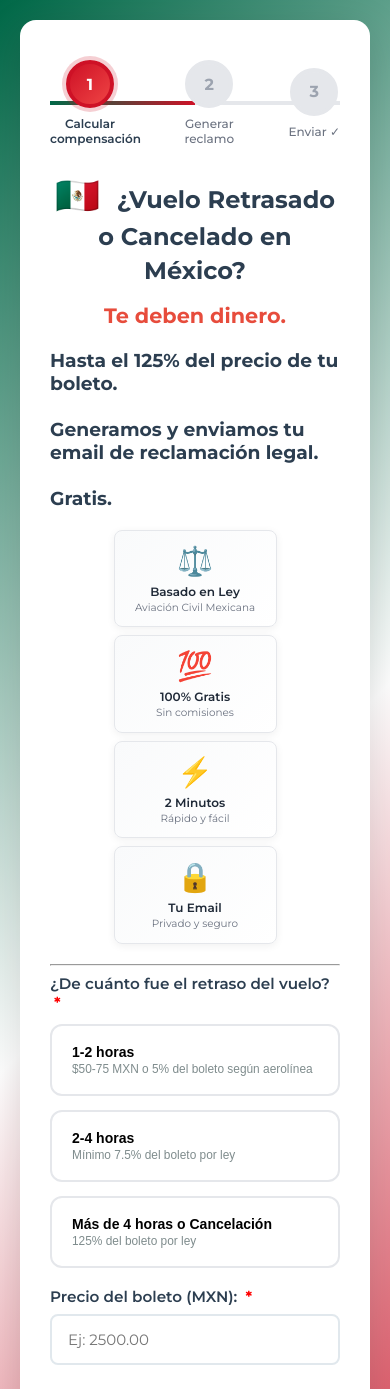
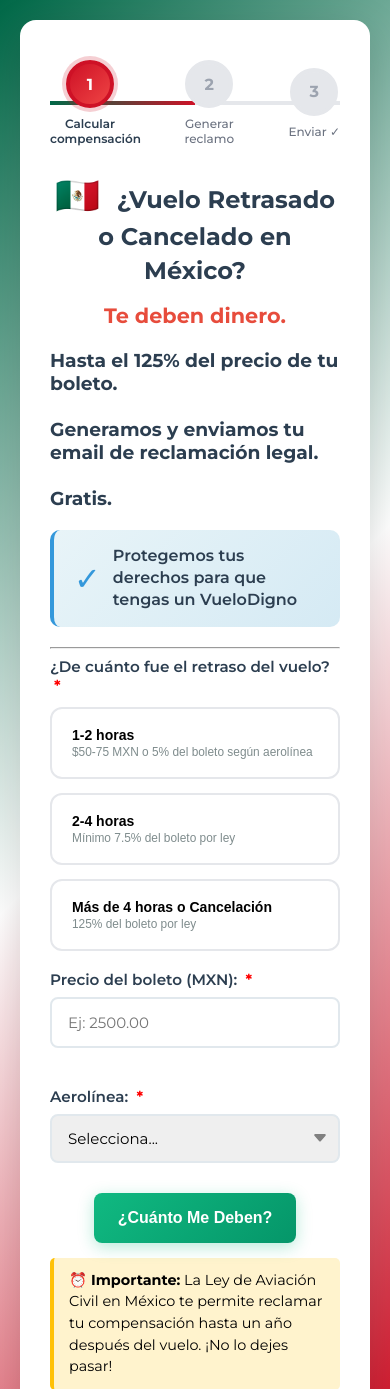
Before and after one commit to zelmag/rentas-claras, a Flask app: page / in a window 390 px wide. Shown: the top 1389 px of the page. Run offline with Flask 3, Linux system fonts and the light colour scheme.

Commit message:
Replace 4 trust badges with single compact banner - save mobile screen space

```diff
--- a/templates/index.html
+++ b/templates/index.html
@@ -308,85 +308,6 @@
             margin-top: 8px;
         }
 
-        .trust-badges {
-            display: flex;
-            gap: 8px;
-            justify-content: center;
-            flex-wrap: wrap;
-            margin: 20px 0;
-        }
-
-        .badge {
-            display: flex;
-            flex-direction: column;
-            align-items: center;
-            text-align: center;
-            padding: 12px 10px;
-            background: linear-gradient(135deg, #f9fafb 0%, #ffffff 100%);
-            border-radius: 8px;
-            box-shadow: 0 2px 8px rgba(0, 0, 0, 0.06);
-            border: 1px solid #e5e7eb;
-            flex: 1 1 calc(50% - 4px);
-            min-width: 0;
-            max-width: calc(50% - 4px);
-            transition: all 0.3s ease;
-        }
-
-        @media (min-width: 600px) {
-            .trust-badges {
-                gap: 12px;
-                margin: 30px 0;
-            }
-
-            .badge {
-                flex: 1 1 auto;
-                padding: 18px 20px;
-                min-width: 120px;
-                max-width: 200px;
-            }
-        }
-
-        .badge:hover {
-            transform: translateY(-4px);
-            box-shadow: 0 8px 20px rgba(0, 0, 0, 0.1);
-            border-color: #667eea;
-        }
-
-        .badge-icon {
-            font-size: 1.8em;
-            margin-bottom: 6px;
-        }
-
-        .badge-title {
-            font-weight: 600;
-            font-size: 0.75em;
-            color: #1f2937;
-            margin-bottom: 2px;
-        }
-
-        .badge-subtitle {
-            font-size: 0.65em;
-            color: #6b7280;
-            line-height: 1.3;
-        }
-
-        @media (min-width: 600px) {
-            .badge-icon {
-                font-size: 2.2em;
-                margin-bottom: 10px;
-            }
-
-            .badge-title {
-                font-size: 0.9em;
-                margin-bottom: 4px;
-            }
-
-            .badge-subtitle {
-                font-size: 0.75em;
-                line-height: 1.4;
-            }
-        }
-
         .delay-buttons {
             display: flex;
             flex-direction: column;
@@ -546,27 +467,13 @@
         <form action="/preview" method="POST" id="multi-page-form">
 
             <div class="page active" data-page="1">
-                <!-- Trust Badges -->
-                <div class="trust-badges">
-                    <div class="badge">
-                        <div class="badge-icon">⚖️</div>
-                        <div class="badge-title">Basado en Ley</div>
-                        <div class="badge-subtitle">Aviación Civil Mexicana</div>
-                    </div>
-                    <div class="badge">
-                        <div class="badge-icon">💯</div>
-                        <div class="badge-title">100% Gratis</div>
-                        <div class="badge-subtitle">Sin comisiones</div>
-                    </div>
-                    <div class="badge">
-                        <div class="badge-icon">⚡</div>
-                        <div class="badge-title">2 Minutos</div>
-                        <div class="badge-subtitle">Rápido y fácil</div>
-                    </div>
-                    <div class="badge">
-                        <div class="badge-icon">🔒</div>
-                        <div class="badge-title">Tu Email</div>
-                        <div class="badge-subtitle">Privado y seguro</div>
+                <!-- Trust Banner -->
+                <div style="background: linear-gradient(135deg, #e8f4f8 0%, #d5eaf4 100%); padding: 15px 20px; border-radius: 10px; margin: 20px 0; display: flex; align-items: center; gap: 12px; border-left: 4px solid #3498db;">
+                    <div style="font-size: 2em; color: #3498db;">✓</div>
+                    <div style="flex: 1;">
+                        <p style="margin: 0; font-weight: 600; color: #2c3e50; font-size: 1em; line-height: 1.4;">
+                            Protegemos tus derechos para que tengas un VueloDigno
+                        </p>
                     </div>
                 </div>
 
@@ -636,7 +543,7 @@
                 <h2 id="page2-subtitle" style="text-align: center; color: #27ae60; font-size: 1.2em; margin: 15px 0 20px 0; display: none;">
                     ¡Vamos a generar tu email de reclamo automaticamente!
                 </h2>
-                <h3>Datos de Vuelo
+                <h3>Tu Vuelo
                     <div class="page-subtitle">Necesitamos esta información para generar tu email de reclamación</div>
                 </h3>
                 <hr>
```
